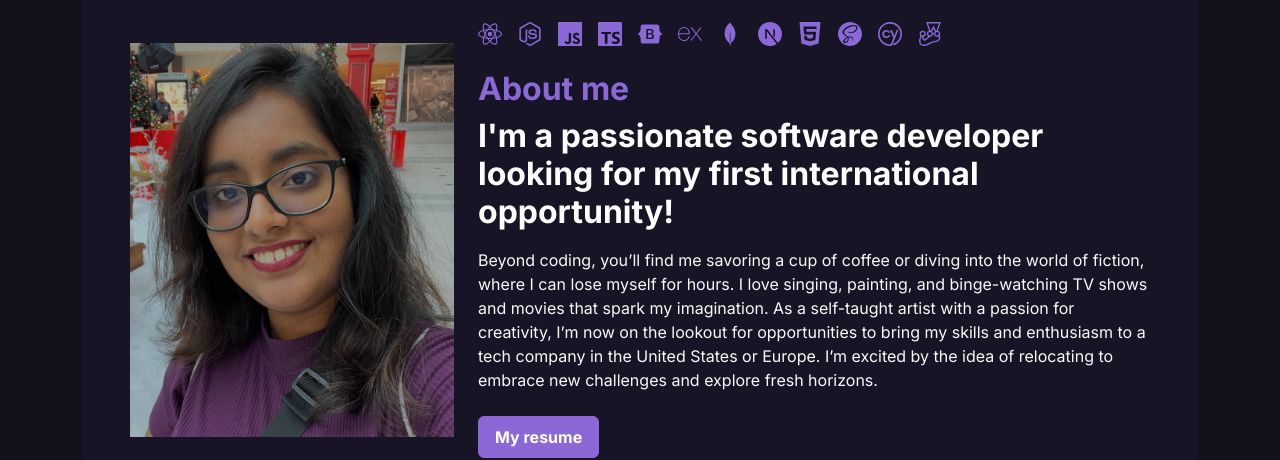
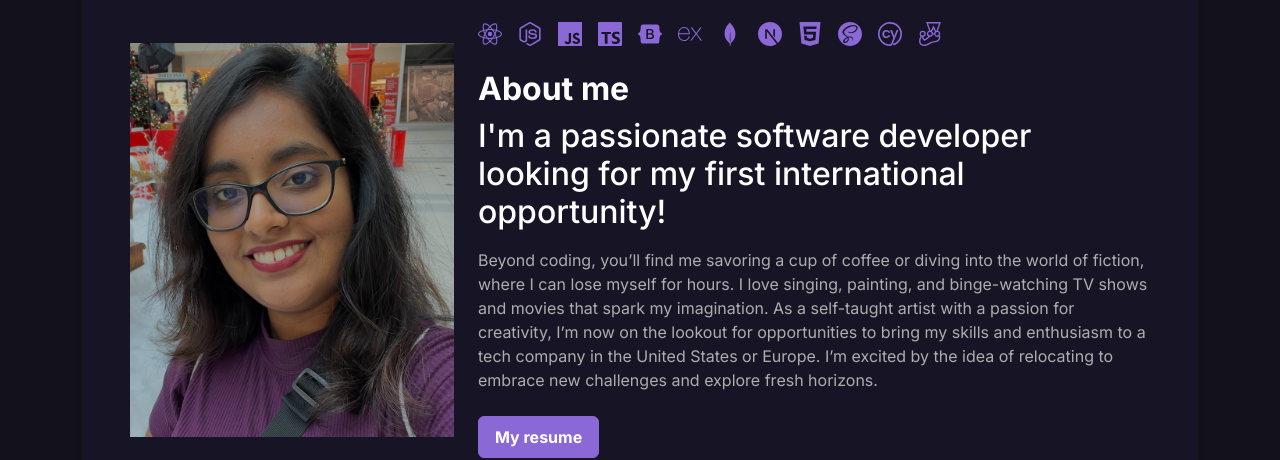
Before and after one commit to MahalakshmiPFW/Portfolio, a React (Create React App) app: page / in a window 1280 px wide. Shown: the part 725-1185 px from the top of the page. Built offline with nearby package versions, Linux system fonts and the light colour scheme.

Commit message:
updated styling in About

```diff
--- a/src/components/About.jsx
+++ b/src/components/About.jsx
@@ -36,11 +36,11 @@ const About = () => {
                 <SiCypress className="tech-icon cypress-icon" />
                 <SiJest className="tech-icon jest-icon" />
               </div>
-              <h2 className="text-primary mb-2 fw-bold">About me</h2>
-              <h3 className="fs-2 fw-bold mb-3">
+              <h2 className="mb-2 fw-bold">About me</h2>
+              <h3 className="fs-2 mb-3">
                 I'm a passionate software developer looking for my first international opportunity!
               </h3>
-              <p className="text-light mb-4">
+              <p className="mb-4 text-secondary">
                 Beyond coding, you’ll find me savoring a cup of coffee or diving into the world of fiction, where I can lose myself for hours.
                 I love singing, painting, and binge-watching TV shows and movies that spark my imagination. As a self-taught artist with a passion
                 for creativity, I’m now on the lookout for opportunities to bring my skills and enthusiasm to a tech company in the United States or
```
